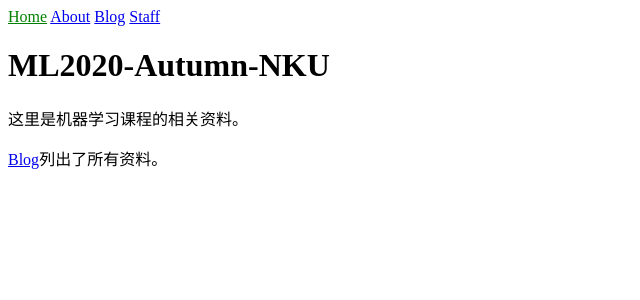
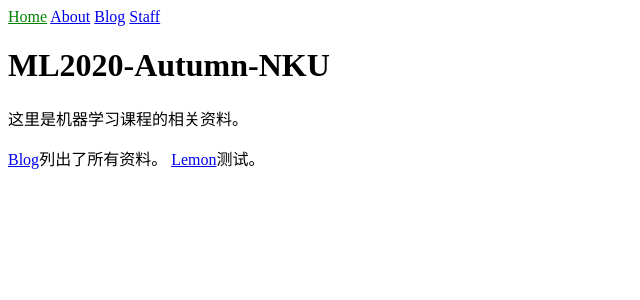
Before and after one commit to Rymoon/rymoon.github.io, a Jekyll site: the page built from docs/index.md, in a window 1280 px wide. Shown: the top 300 px of the page, without its empty margins (0-640 px from the left). Built offline with Jekyll 4.4.1, drawn with Linux system fonts in a browser that asks for light colours.

Commit message:
Update index.md

```diff
--- a/docs/index.md
+++ b/docs/index.md
@@ -7,3 +7,4 @@ title: Home
 这里是机器学习课程的相关资料。
 
 <a href="/blog.html">Blog</a>列出了所有资料。
+<a href="/Lemon/">Lemon<a/>测试。
```
